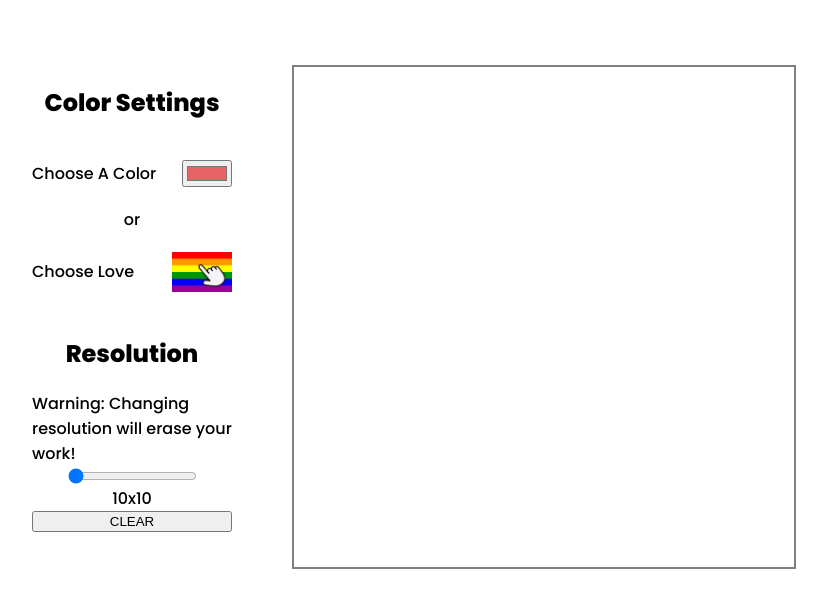
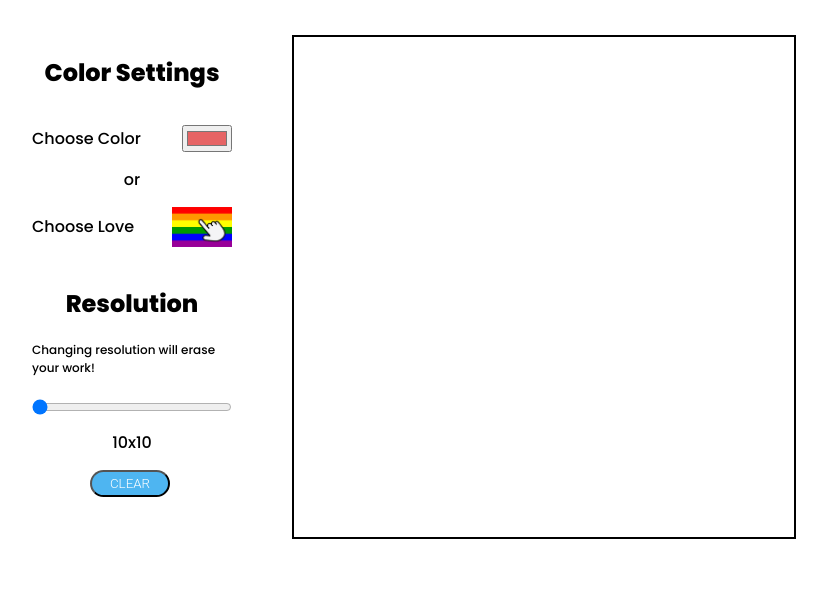
Before and after one commit to imaricodes/etch-a-sketch, a plain HTML site: page index.html in a window 1280 px wide. Shown: the part 116-724 px from the top of the page, without its empty margins (226-1053 px from the left). Drawn offline with Linux system fonts and the light colour scheme.

Commit message:
Style clear button.

```diff
--- a/index.html
+++ b/index.html
@@ -29,7 +29,7 @@
 
                     </label> -->
                     <div class="color-mode-chooser">
-                        Choose A Color
+                        Choose Color
                         <input type="color" id="color-picker" name="head"
                         value="#e66465" >
                     </div>
@@ -44,13 +44,14 @@
                 </div>
                 <div class="grid-settings">
                     <label for="resolution-slider"><h2>Resolution </h2> </label>
-                    <div>Warning: Changing resolution will erase your work!</div>
+                    <div class="resolution-warning">Changing resolution will erase your work!</div>
                 <input type="range" id="resolution-slider"  name="size" min="10" max="100" value = "10" step="10" >
                 <div class = "resolution-display">10x10</div>
 
+                <button onclick="eraseGrid()" class = "button3">CLEAR</button>
                 </div>
 
-                <button onclick="eraseGrid()">CLEAR</button>
+
 
             </div>
             <div class="container"></div>
--- a/style.css
+++ b/style.css
@@ -26,8 +26,31 @@ body {
   align-items: center;
   gap: 40px;
   font-size: 30px;
-  margin-bottom: 30px;
+  /* margin-bottom: 20px; */
 }
+
+
+.button3{
+  display:inline-block;
+  padding:0.3em 1.2em;
+  width: 80px;
+  margin:0 0.3em 0.3em 0;
+  border-radius:2em;
+  box-sizing: border-box;
+  text-decoration:none;
+  font-family:'Roboto',sans-serif;
+  font-weight:300;
+  color:#FFFFFF;
+  background-color:#4eb5f1;
+  text-align:center;
+  transition: all 0.2s;
+  cursor: pointer;
+  }
+  .button3:hover{
+   background-color:#c65240;
+  }
+
+
 
 .main{
   display: flex;
@@ -53,16 +76,14 @@ h2{
 .color-settings {
   display: flex;
   flex-direction: column;
-  /* align-items: center; */
-  gap: 20px;
-  margin-bottom: 25px;
+  gap: 15px;
+  margin-bottom: 20px;
 
 }
 .color-mode-chooser{
   display:flex;
   align-items: center;
   justify-content: space-between;
-  gap: 20px;
 }
 
 .img-rainbow{
@@ -73,12 +94,6 @@ h2{
 .text-centered{
   text-align: center;
 }
-/* label {
-  display: flex;
-  gap: 40px;
-  align-items: center;
-
-} */
 
 .grid-settings{
   display: flex;
@@ -87,13 +102,26 @@ h2{
   align-items: center;
 }
 
+#resolution-slider{
+  width: 100%;
+}
+
+.resolution-display, #resolution-slider{
+  margin-bottom: 15px;
+}
+
+.resolution-warning {
+  font-size: 12px;
+  margin-bottom: 20px;
+}
+
 .container {
     display: flex;
     flex-direction: column;
     height: 500px;
     width: 500px;
     /* background-color: pink; */
-    border: 2px solid gray;
+    border: 2px solid rgb(0, 0, 0);
 }
 
 /* container for horizontal squares */
```
